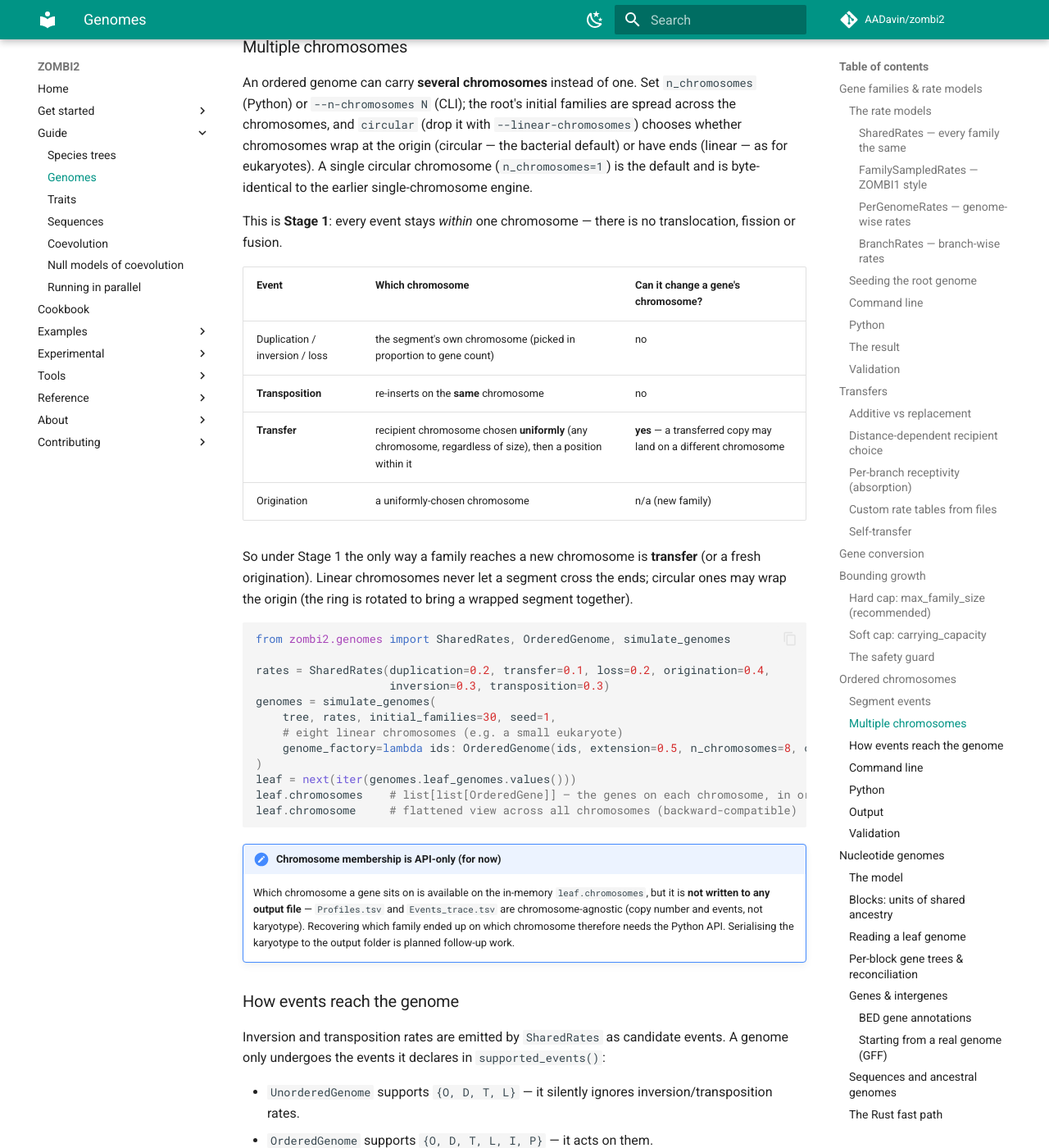
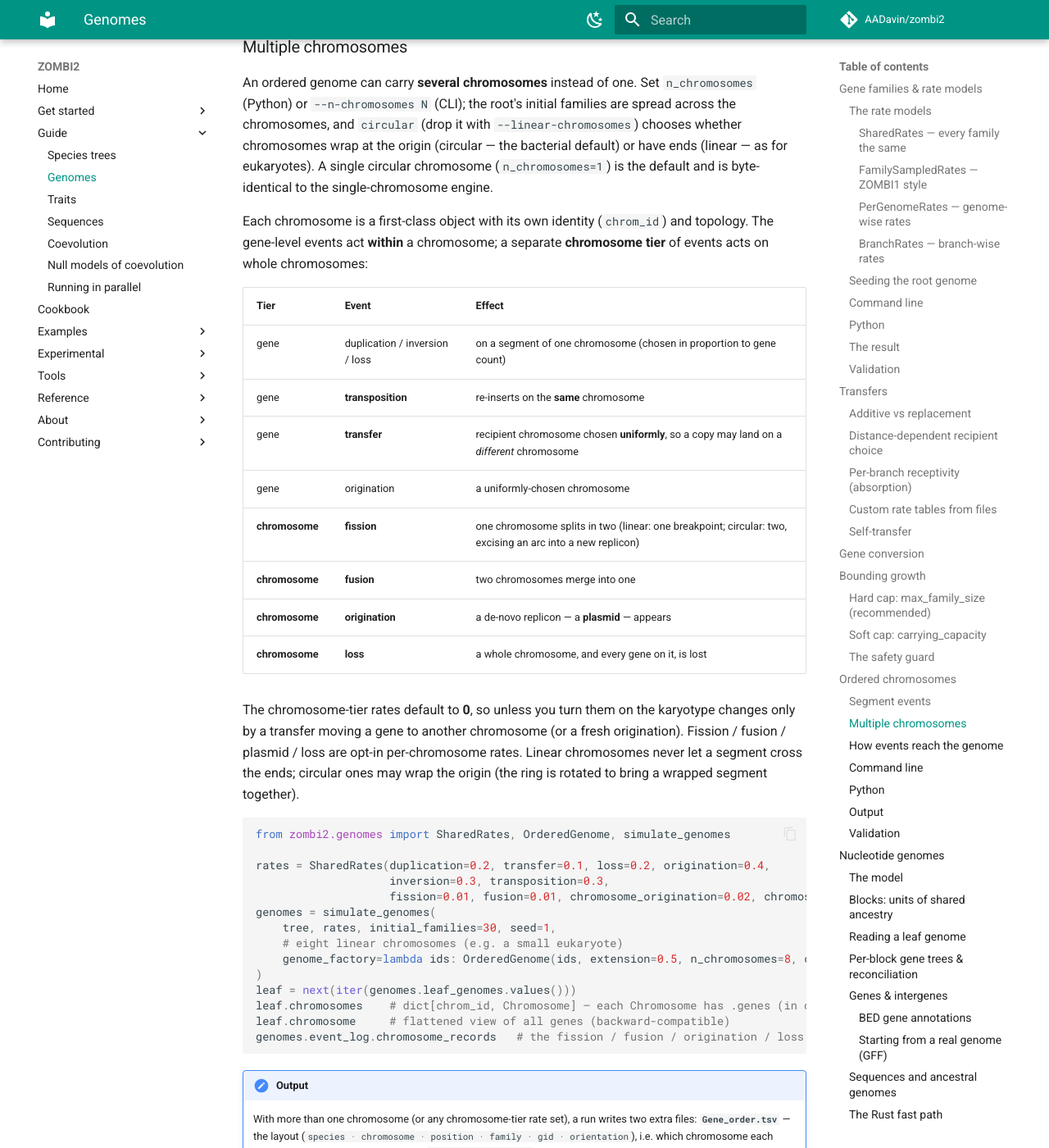
Before and after one commit to AADavin/zombi2, an MkDocs documentation site: the page built from docs/guide/genomes.md, in a window 1280 px wide and 1400 px high, scrolled down 13954 px. Shown: the whole window at 82% size. Built offline with MkDocs 1.6.1 and Material for MkDocs 9.7.7, drawn with Linux system fonts in a browser that asks for light colours; comment, search, counter and statistics services are not loaded; some of the changed text lies outside the part shown.

Commit message:
docs(ordered-genome): document the chromosome tier — fission/fusion/plasmid + karyotype output (Stage 7)
Bring the docs up to date with the completed chromosome tier (the earlier docs described the old
API-only state, now false):
- guide/manual: rewrite "Multiple chromosomes" to cover the chromosome tier (fission, fusion, plasmid
  origination, chromosome loss) and the Gene_order.tsv + Karyotype_trace.tsv output; drop the stale
  "API-only / no fission-fusion" notes.
- cli.md: fix the --n-chromosomes row, add --fission / --fusion / --chromosome-origination /
  --chromosome-loss, and add layout / karyotype to --write.
- code: refresh OrderedGenome + test docstrings that still said "no fission/fusion yet" or "Stage 1".

mkdocs --strict clean; full suite 1551 passed.

Co-Authored-By: Claude Opus 4.8 <noreply@anthropic.com>

````diff
--- a/docs/guide/genomes.md
+++ b/docs/guide/genomes.md
@@ -544,44 +544,52 @@ An ordered genome can carry **several chromosomes** instead of one. Set `n_chrom
 `--n-chromosomes N` (CLI); the root's initial families are spread across the chromosomes, and
 `circular` (drop it with `--linear-chromosomes`) chooses whether chromosomes wrap at the origin
 (circular — the bacterial default) or have ends (linear — as for eukaryotes). A single circular
-chromosome (`n_chromosomes=1`) is the default and is byte-identical to the earlier
-single-chromosome engine.
+chromosome (`n_chromosomes=1`) is the default and is byte-identical to the single-chromosome engine.
 
-This is **Stage 1**: every event stays *within* one chromosome — there is no translocation, fission
-or fusion.
+Each chromosome is a first-class object with its own identity (`chrom_id`) and topology. The
+gene-level events act **within** a chromosome; a separate **chromosome tier** of events acts on whole
+chromosomes:
 
-| Event | Which chromosome | Can it change a gene's chromosome? |
+| Tier | Event | Effect |
 |---|---|---|
-| Duplication / inversion / loss | the segment's own chromosome (picked in proportion to gene count) | no |
-| **Transposition** | re-inserts on the **same** chromosome | no |
-| **Transfer** | recipient chromosome chosen **uniformly** (any chromosome, regardless of size), then a position within it | **yes** — a transferred copy may land on a different chromosome |
-| Origination | a uniformly-chosen chromosome | n/a (new family) |
+| gene | duplication / inversion / loss | on a segment of one chromosome (chosen in proportion to gene count) |
+| gene | **transposition** | re-inserts on the **same** chromosome |
+| gene | **transfer** | recipient chromosome chosen **uniformly**, so a copy may land on a *different* chromosome |
+| gene | origination | a uniformly-chosen chromosome |
+| **chromosome** | **fission** | one chromosome splits in two (linear: one breakpoint; circular: two, excising an arc into a new replicon) |
+| **chromosome** | **fusion** | two chromosomes merge into one |
+| **chromosome** | **origination** | a de-novo replicon — a **plasmid** — appears |
+| **chromosome** | **loss** | a whole chromosome, and every gene on it, is lost |
 
-So under Stage 1 the only way a family reaches a new chromosome is **transfer** (or a fresh
-origination). Linear chromosomes never let a segment cross the ends; circular ones may wrap the
-origin (the ring is rotated to bring a wrapped segment together).
+The chromosome-tier rates default to **0**, so unless you turn them on the karyotype changes only by
+a transfer moving a gene to another chromosome (or a fresh origination). Fission / fusion / plasmid /
+loss are opt-in per-chromosome rates. Linear chromosomes never let a segment cross the ends; circular
+ones may wrap the origin (the ring is rotated to bring a wrapped segment together).
 
 ```python
 from zombi2.genomes import SharedRates, OrderedGenome, simulate_genomes
 
 rates = SharedRates(duplication=0.2, transfer=0.1, loss=0.2, origination=0.4,
-                    inversion=0.3, transposition=0.3)
+                    inversion=0.3, transposition=0.3,
+                    fission=0.01, fusion=0.01, chromosome_origination=0.02, chromosome_loss=0.01)
 genomes = simulate_genomes(
     tree, rates, initial_families=30, seed=1,
     # eight linear chromosomes (e.g. a small eukaryote)
     genome_factory=lambda ids: OrderedGenome(ids, extension=0.5, n_chromosomes=8, circular=False),
 )
 leaf = next(iter(genomes.leaf_genomes.values()))
-leaf.chromosomes    # list[list[OrderedGene]] — the genes on each chromosome, in order
-leaf.chromosome     # flattened view across all chromosomes (backward-compatible)
+leaf.chromosomes    # dict[chrom_id, Chromosome] — each Chromosome has .genes (in order) and .circular
+leaf.chromosome     # flattened view of all genes (backward-compatible)
+genomes.event_log.chromosome_records   # the fission / fusion / origination / loss genealogy
 ```
 
-!!! note "Chromosome membership is API-only (for now)"
-    Which chromosome a gene sits on is available on the in-memory `leaf.chromosomes`, but it is
-    **not written to any output file** — `Profiles.tsv` and `Events_trace.tsv` are
-    chromosome-agnostic (copy number and events, not karyotype). Recovering which family ended up on
-    which chromosome therefore needs the Python API. Serialising the karyotype to the output folder
-    is planned follow-up work.
+!!! note "Output"
+    With more than one chromosome (or any chromosome-tier rate set), a run writes two extra files:
+    **`Gene_order.tsv`** — the layout (`species · chromosome · position · family · gid · orientation`),
+    i.e. which chromosome each gene sits on and in what order — and **`Karyotype_trace.tsv`** — the
+    fission/fusion/origination/loss genealogy (`parents → children` chromosome ids). From the CLI both
+    are added automatically when the karyotype is non-trivial; elsewhere request them with
+    `--write layout karyotype`. A single-chromosome run's output is unchanged.
 
 ### How events reach the genome
 
@@ -637,8 +645,8 @@ and presence matrices over extant leaves), `species_nodes.tsv`, and per-family r
 trees under `gene_trees/` when `trees` is requested; inversions and transpositions appear in the event
 log and the final chromosome order, not in the profiles. `species_tree.nwk` is always written and
 `genomes.log` is the run manifest. With [multiple chromosomes](#multiple-chromosomes) the karyotype
-(which chromosome each gene sits on) lives on `leaf.chromosomes` in the Python API and is not part of
-the written output.
+is written too — `Gene_order.tsv` (which chromosome each gene sits on) and `Karyotype_trace.tsv`
+(the fission/fusion/origination/loss genealogy).
 
 ### Validation
 
````
Also changed, not shown: docs/cli.md (+4 -2 lines), manual/chapters/10-ordered-genomes.md (+23 -14 lines), 2 other files.
